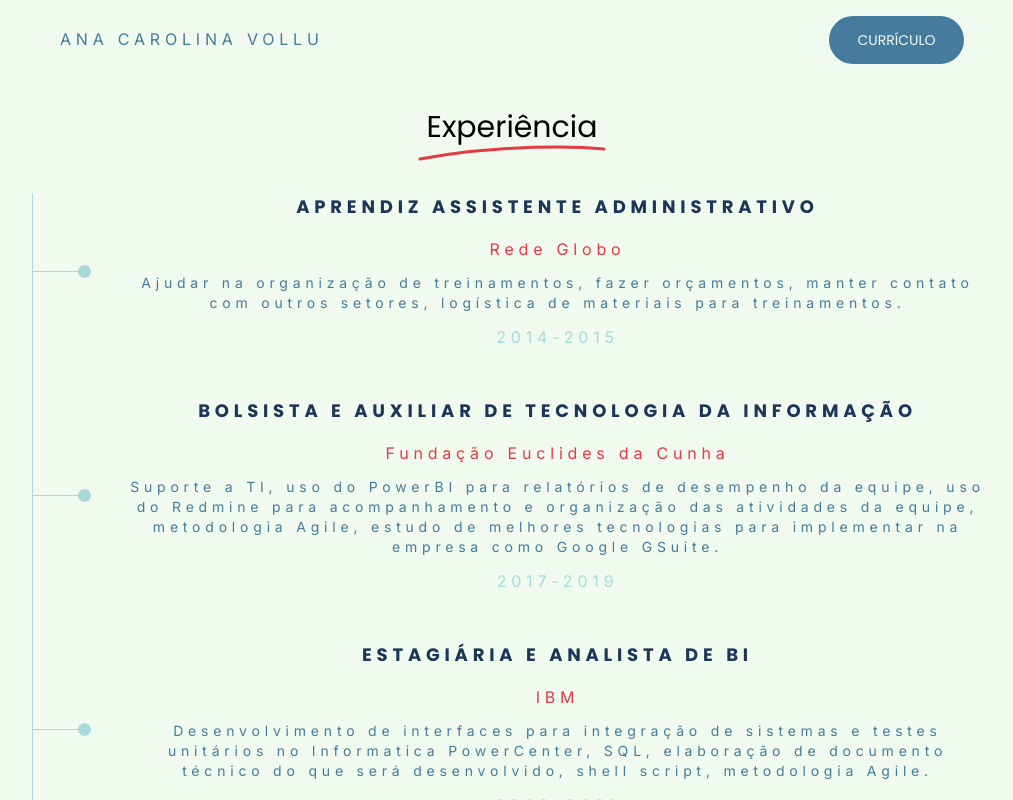
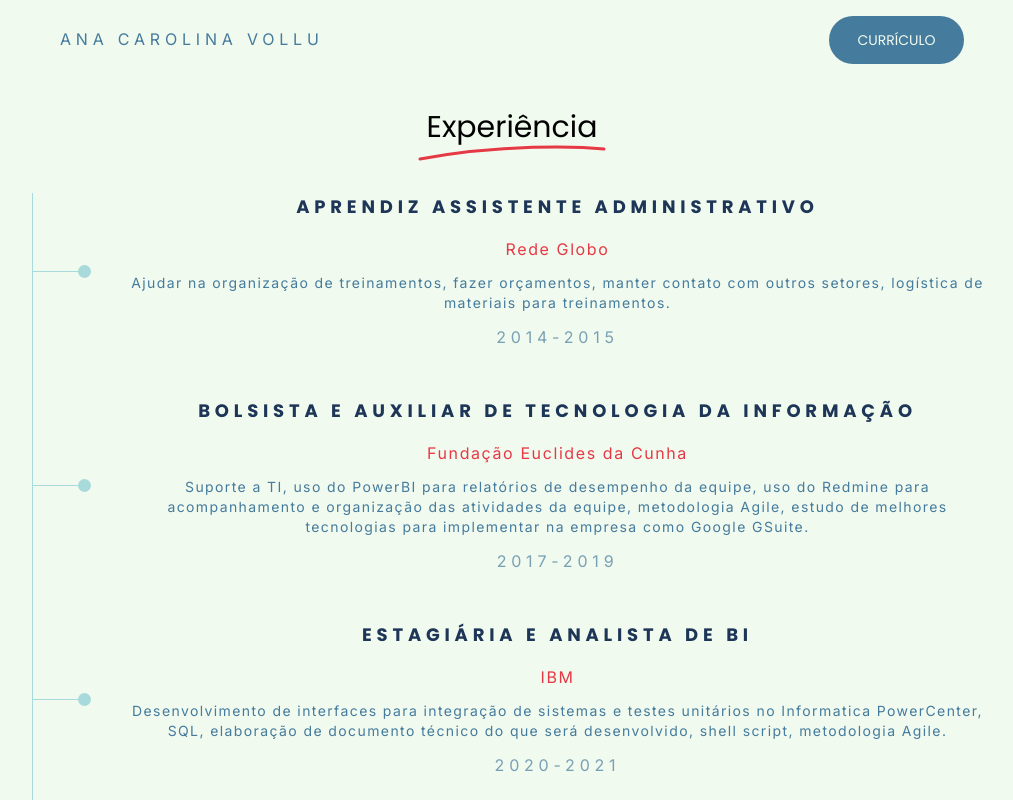
Before and after one commit to anavollu/curriculo-ana, a SvelteKit app: page /experiencia in a window 1280 px wide. Shown: the top 800 px of the page, without its empty margins (128-1141 px from the left). Built offline with nearby package versions, Linux system fonts and the light colour scheme.

Commit message:
fix: spacing letter

```diff
--- a/src/routes/experiencia/+page.svelte
+++ b/src/routes/experiencia/+page.svelte
@@ -15,9 +15,9 @@
 					<p class="mb-1 font-poppins text-base font-bold uppercase text-darkblue lg:text-lg">
 						{experienceItem.position}
 					</p>
-					<p class="text-sm text-red lg:text-base">{experienceItem.company}</p>
-					<p class="text-xs text-blue lg:text-sm">{experienceItem.description}</p>
-					<p class="text-sm text-lightblue lg:text-base">{experienceItem.year}</p>
+					<p class="text-sm tracking-wider text-red lg:text-base">{experienceItem.company}</p>
+					<p class="text-xs tracking-wider text-blue lg:text-sm">{experienceItem.description}</p>
+					<p class="text-sm text-opacityblue lg:text-base">{experienceItem.year}</p>
 				</div>
 			</div>
 		{/each}
```
